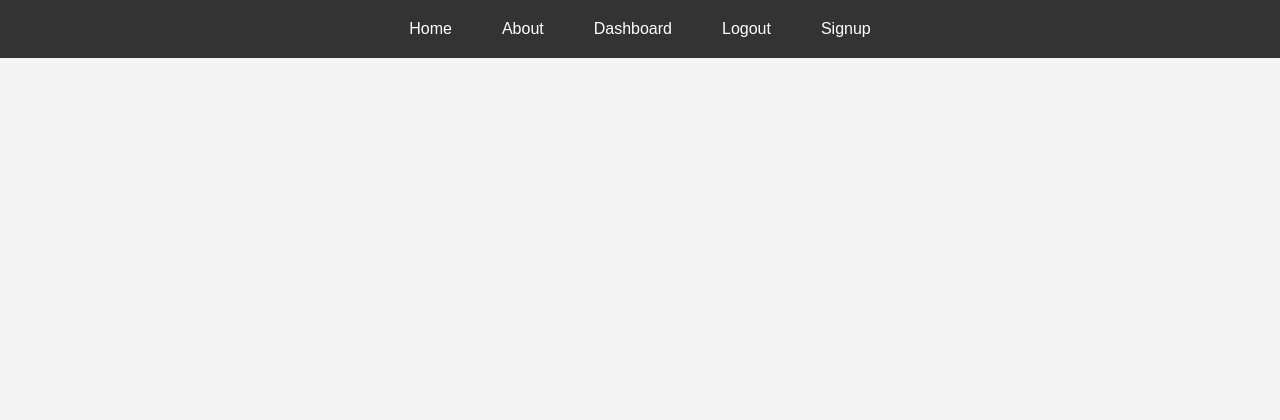
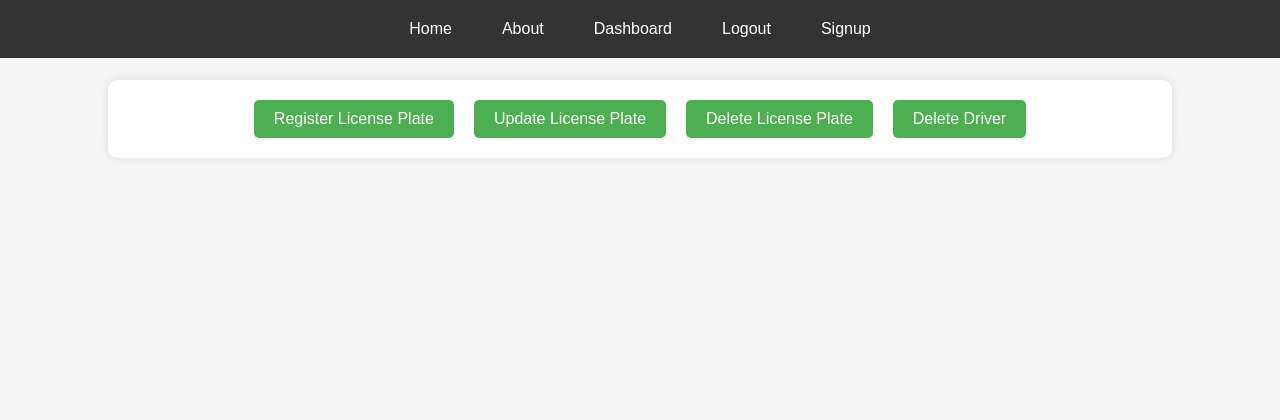
Before and after one commit to siyamregn777/thesis, a Flask app: page /dashboard in a window 1280 px wide. Shown: the top 420 px of the page. Before the commit the page ends 58 px from the top, so only its background shows below. Run offline with Flask 3, Linux system fonts and the light colour scheme; the visitor is signed in with stand-in values (Sample User, id 1).

Commit message:
refactor dashboard navigation and event handling for improved user experience

```diff
--- a/static/script.js
+++ b/static/script.js
@@ -1,5 +1,4 @@
-// Function to bind event handlers
-function bindEventHandlers() {
+$(document).ready(function () {
     // Handle form submissions
     $("form").on("submit", function (event) {
         event.preventDefault(); // Prevent the default form submission
@@ -26,18 +25,15 @@ function bindEventHandlers() {
         });
     });
 
-    // Show forms based on dropdown selection
-    $(".dropdown-content a").on("click", function (e) {
+    // Show forms based on dashboard option clicks
+    $(".dashboard-options a").on("click", function (e) {
         e.preventDefault();
-        console.log("Dropdown link clicked"); // Debugging statement
         const target = $(this).data("target");
-        console.log("Target form:", target); // Debugging statement
         $(".form-container").hide(); // Hide all forms
         $(target).show(); // Show the selected form
     });
-}
+});
 
-// Function to show alerts
 function showAlert(message, type) {
     const alertBox = $(".alert");
     alertBox.text(message);
@@ -47,13 +43,3 @@ function showAlert(message, type) {
         alertBox.hide();
     }, 3000);
 }
-
-// Bind event handlers when the document is ready
-$(document).ready(function () {
-    bindEventHandlers();
-});
-
-// Re-bind event handlers when the page is loaded via AJAX or navigation
-$(window).on("load", function () {
-    bindEventHandlers();
-});
--- a/static/style.css
+++ b/static/style.css
@@ -106,28 +73,53 @@ body, html {
     border: 1px solid #f5c6cb;
 }
 
+/* Dashboard Options */
+.dashboard-options {
+    display: flex;
+    justify-content: center;
+    gap: 20px;
+    margin-top: 80px; /* Adjusted for navbar */
+    padding: 20px;
+    background-color: #fff;
+    border-radius: 10px;
+    box-shadow: 0 0 10px rgba(0, 0, 0, 0.1);
+    width: 80%;
+    margin-left: auto;
+    margin-right: auto;
+}
+
+.dashboard-options a {
+    padding: 10px 20px;
+    background-color: #4CAF50;
+    color: white;
+    text-decoration: none;
+    border-radius: 5px;
+    transition: background-color 0.3s ease;
+}
+
+.dashboard-options a:hover {
+    background-color: #45a049;
+}
+
 /* Form Styles */
 .form-container {
     display: none; /* Hide forms by default */
-    flex-direction: column;
-    align-items: center;
-    margin-top: 80px; /* Adjust for navbar */
-}
-
-form {
     background: rgba(175, 236, 243, 0.7);
     padding: 20px;
     border-radius: 10px;
     box-shadow: 0 0 10px rgba(0, 0, 0, 0.5);
-    margin: 10px;
     width: 300px;
-    margin-top: 150px;
-    margin-left: 400px;
+    margin: 20px auto;
+}
+
+form {
+    display: flex;
+    flex-direction: column;
+    gap: 10px;
 }
 
 input[type="text"], input[type="submit"] {
     padding: 10px;
-    margin: 5px;
     border: none;
     border-radius: 5px;
 }
--- a/templates/index.html
+++ b/templates/index.html
@@ -7,11 +7,6 @@
     <link rel="stylesheet" href="{{ url_for('static', filename='style.css') }}">
     <script src="https://code.jquery.com/jquery-3.6.0.min.js"></script>
     <script src="{{ url_for('static', filename='script.js') }}"></script>
-        <style>
-            .form-container {
-                display: none; /* Hide all forms by default */
-            }
-        </style>
 </head>
 <body>
     <!-- Navbar -->
@@ -21,15 +16,7 @@
             <li><a href="{{ url_for('about') }}">About</a></li>
             {% if 'logged_in' in session %}
                 <!-- Dashboard and Logout visible after login -->
-                <li class="dropdown">
-                    <a href="#" class="dropbtn">Dashboard</a>
-                    <div class="dropdown-content">
-                        <a href="#" data-target="#register-form">Register License Plate</a>
-                        <a href="#" data-target="#update-form">Update License Plate</a>
-                        <a href="#" data-target="#delete-plate-form">Delete License Plate</a>
-                        <a href="#" data-target="#delete-driver-form">Delete Driver</a>
-                    </div>
-                </li>
+                <li><a href="{{ url_for('dashboard') }}">Dashboard</a></li>
                 <li><a href="{{ url_for('logout') }}">Logout</a></li>
                 <!-- Signup visible only for admin -->
                 {% if session.get('is_admin') %}
@@ -44,6 +31,14 @@
 
     <!-- Alert Box -->
     <div class="alert"></div>
+
+    <!-- Dashboard Options -->
+    <div class="dashboard-options">
+        <a href="#" data-target="#register-form">Register License Plate</a>
+        <a href="#" data-target="#update-form">Update License Plate</a>
+        <a href="#" data-target="#delete-plate-form">Delete License Plate</a>
+        <a href="#" data-target="#delete-driver-form">Delete Driver</a>
+    </div>
 
     <!-- Forms -->
     <div class="form-container" id="register-form">
```
Also changed, not shown: other parts of static/style.css (+8 -39 lines), templates/about.html (+2 -7 lines), templates/home.html (+2 -8 lines), templates/login.html (+2 -7 lines), templates/signup.html (+2 -7 lines). Lines whose indentation alone changed are shown as unchanged.
